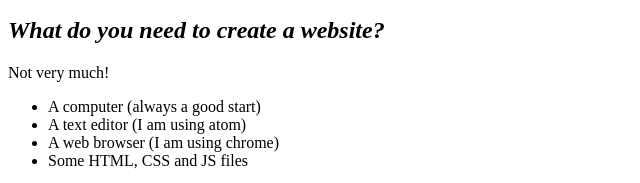
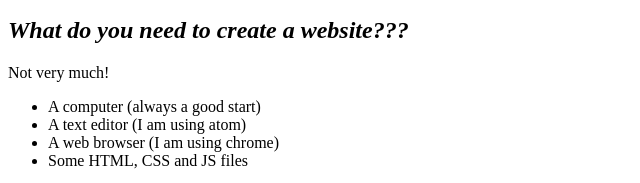
Before and after one commit to MillieKS/beginner-week-one, a plain HTML site: page index.html in a window 1280 px wide. Shown: the part 391-574 px from the top of the page, 0-640 px from the left. Drawn offline with Linux system fonts and the light colour scheme.

Commit message:
create about page
Added question mark

create about page

```diff
--- a/index.html
+++ b/index.html
@@ -22,7 +22,7 @@
 
 
     <h2>
-      <i>What do you need to create a website?</i>
+      <i>What do you need to create a website???</i>
     </h2>
 
       Not very much!
```
